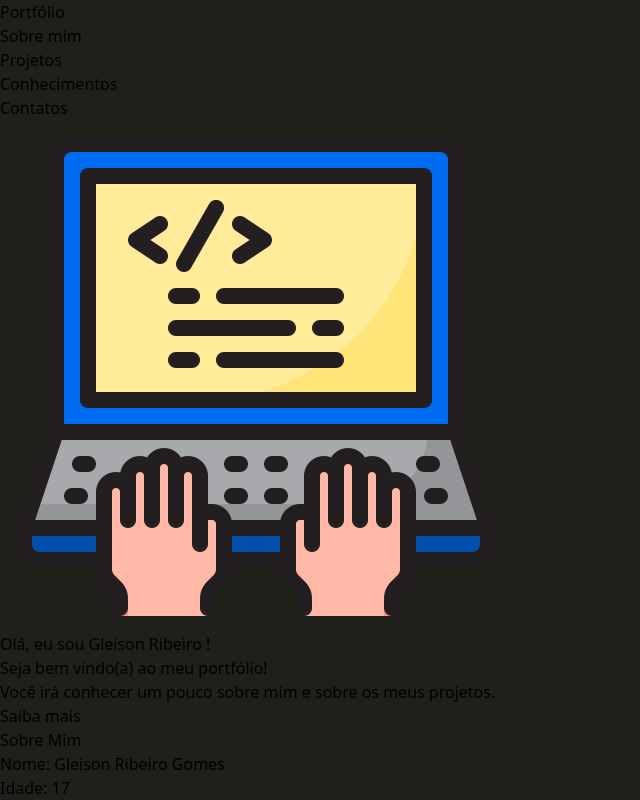
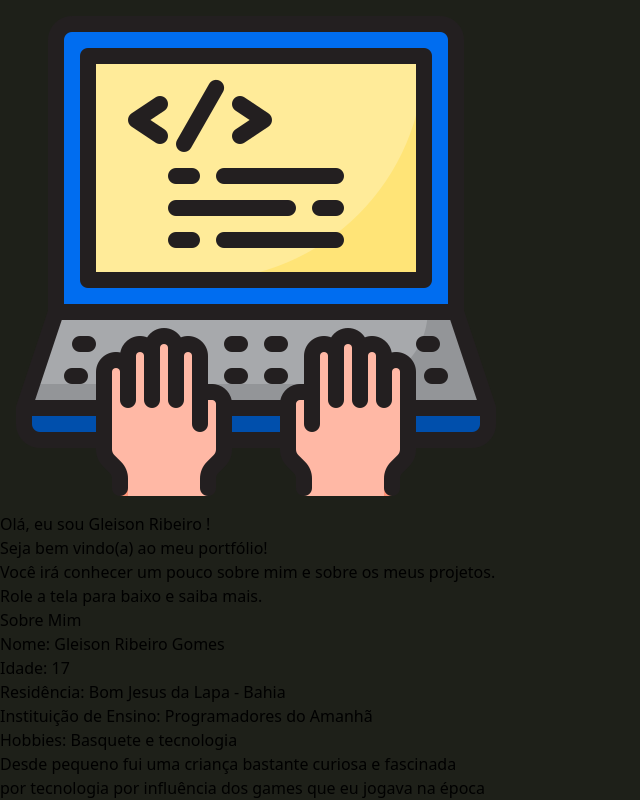
Before and after one commit to Gleison-dev/portfolio, a React (Vite) app: page / in a window 1280 px wide. Shown: the top 800 px of the page, without its empty margins (0-640 px from the left). Built offline with nearby package versions, Linux system fonts and the light colour scheme.

Commit message:
feat: portfolio finished

```diff
--- a/package.json
+++ b/package.json
@@ -15,6 +15,7 @@
     "react": "^18.3.1",
     "react-dom": "^18.3.1",
     "react-router-dom": "^6.26.2",
+    "react-scroll": "^1.9.0",
     "tailwindcss": "^3.4.11"
   },
   "devDependencies": {
--- a/src/components/AboutMe/index.jsx
+++ b/src/components/AboutMe/index.jsx
@@ -1,7 +1,7 @@
 export default function AboutMe() {
   return (
     <>
-      <div className="flex justify-center bg-erie_black text-white mt-32">
+      <div id="aboutMe" className="flex justify-center bg-erie_black text-white mt-32">
         <h1 className="text-3xl border-b-2 border-olivine">Sobre Mim</h1>
       </div>
       <div className="flex justify-around items-center bg-erie_black text-white mt-14">
--- a/src/components/Header/index.jsx
+++ /dev/null
@@ -1,24 +0,0 @@
-import Button from "../Button"
-import Li from "../Li"
-
-export default function Header() {
-    return (
-        <>
-            <div className="flex justify-around items-center h-32 bg-erie_black text-white">
-                <div>
-                    <h1 className="text-xl">Portfólio</h1>
-                </div>
-                <div>
-                    <ul className="flex">
-                        <Li text="Sobre mim"/>
-                        <Li text="Projetos"/>
-                        <Li text="Conhecimentos"/>
-                    </ul>
-                </div>
-                <div>
-                    <Button text="Contatos"/>
-                </div>
-            </div>
-        </>
-    )
-}
--- a/src/components/Initial/index.jsx
+++ b/src/components/Initial/index.jsx
@@ -17,7 +17,7 @@ export default function Initial() {
             Você irá conhecer um pouco sobre mim e sobre os meus projetos.
           </p>
           <div>
-            <Button text="Saiba mais" />
+            <p className="text-xl">Role a tela para baixo e saiba mais.</p>
           </div>
         </div>
       </div>
--- a/src/pages/Home/index.jsx
+++ b/src/pages/Home/index.jsx
@@ -1,6 +1,5 @@
 import AboutMe from "../../components/AboutMe";
 import Contacts from "../../components/Contacts";
-import Header from "../../components/Header";
 import Initial from "../../components/Initial";
 import Knowledge from "../../components/Knowledge";
 import Projects from "../../components/Projects";
@@ -8,9 +7,6 @@ import Projects from "../../components/Projects";
 export default function Home() {
   return (
     <>
-      <section>
-        <Header />
-      </section>
       <section>
         <Initial />
       </section>
```
Also changed, not shown: src/components/ScrollTo/index.jsx (added, +18 -0 lines).
